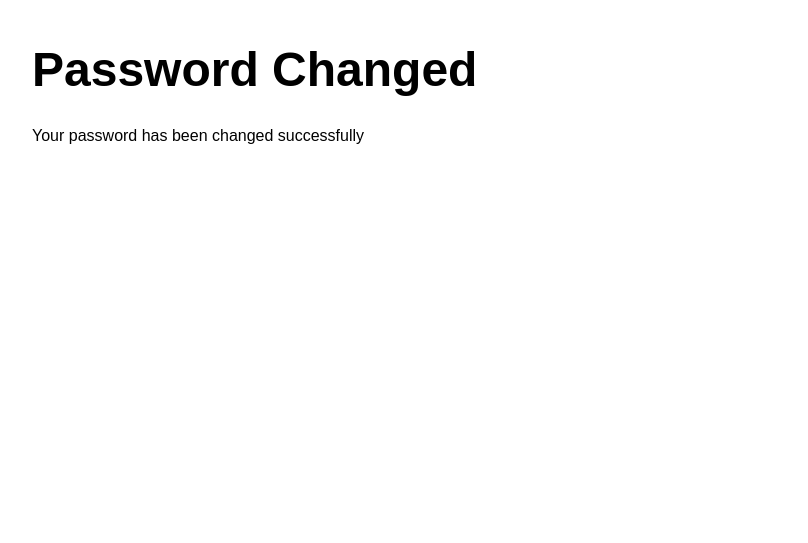
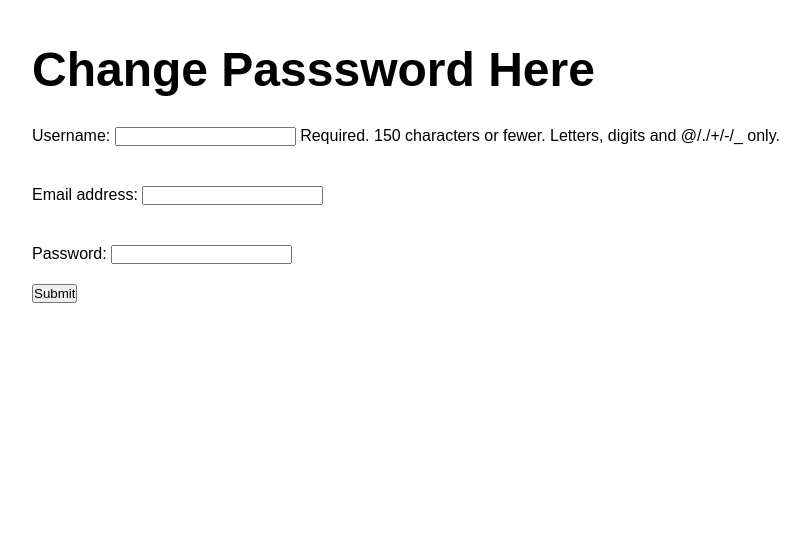
Before and after one commit to BeckyShep/SocietySearch, a Django app: template SocietySearchProject/templates/registration/password_change_form.html in a window 1280 px wide. Shown: the part 87-630 px from the top of the page, without its empty margins (0-808 px from the left). Run offline with Django 4.2, Linux system fonts and the light colour scheme; the template is opened without the code that fills it: values that come from a table or form of the project are taken from there, others are empty.

Commit message:
password_change updated

```diff
--- a/SocietySearchProject/templates/registration/password_change_form.html
+++ b/SocietySearchProject/templates/registration/password_change_form.html
@@ -2,7 +2,7 @@
 {% load staticfiles %}
 
 {% block title_block %}
-    Password Change Done
+    Change Password
 {% endblock %}
 
 <!-- link to css file for this page -->
@@ -14,10 +14,16 @@
 <div class="content">
     <div class="jumbotron p-4">
         <div class="container">
-            <h1>Password Changed</h1>
+            <h1>Change Passsword Here</h1>
         </div>
     </div>
 
-    <p> Your password has been changed successfully </p>
+    <form method="post" action".">
+    {% csrf_token %}
+
+    {{ form.as_p }}
+
+    <input type="submit" value="Submit"/>
+<form/>
 </div>
 {% endblock %}
```
